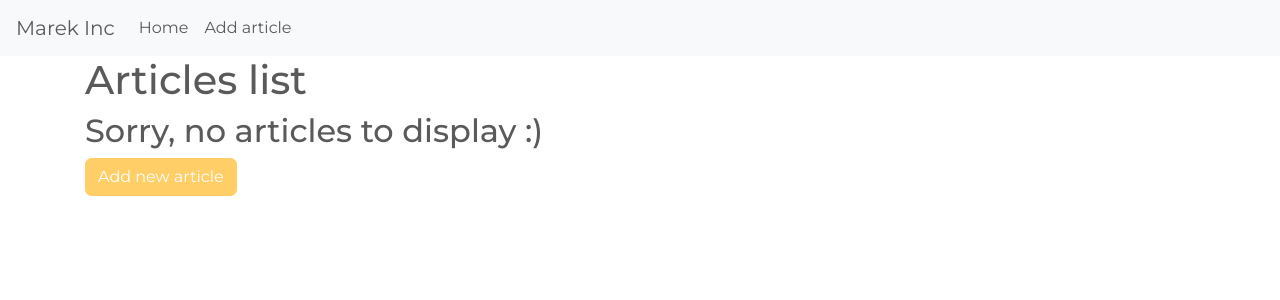
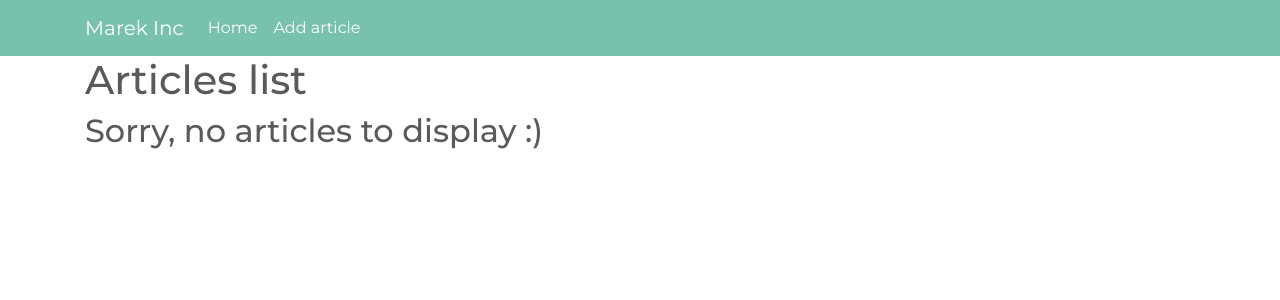
Before and after one commit to MarekMikusek/article_list_symfony, a Symfony app: template templates/articles/index.html.twig in a window 1280 px wide. Shown: the top 300 px of the page. Run offline with Twig, Linux system fonts and the light colour scheme; the template is opened without the code that fills it, so the values that code supplies are empty; some libraries are stand-ins or nearby versions.

Commit message:
add navbar

```diff
--- a/templates/articles/index.html.twig
+++ b/templates/articles/index.html.twig
@@ -32,7 +32,7 @@
 {% else %}
     <p class="h2">Sorry, no articles to display :)</p>
 {% endif %}
-<a href="/article/new"><button class="btn btn-warning">Add new article</button></a>
+
 {% endblock %}
 
 {% block javascripts %}
--- a/templates/inc/header.html.twig
+++ b/templates/inc/header.html.twig
@@ -1,4 +1,5 @@
-<nav class="navbar navbar-expand-lg navbar-light bg-light">
+<nav class="navbar navbar-expand-lg navbar-dark bg-primary">
+    <div class="container">
         <a class="navbar-brand" href="/">Marek Inc</a>
         <button class="navbar-toggler" type="button" data-toggle="collapse" data-target="#navbarNavAltMarkup" aria-controls="navbarNavAltMarkup" aria-expanded="false" aria-label="Toggle navigation">
         <span class="navbar-toggler-icon"></span>
@@ -9,4 +10,5 @@
                 <a class="nav-item nav-link active" href="/article/new">Add article<span class="sr-only">(current)</span></a>
             </div>
         </div>
+    </div>
 </nav>
```
Lines whose indentation alone changed are shown as unchanged.
